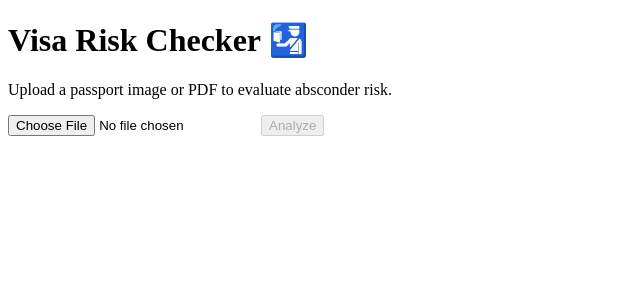
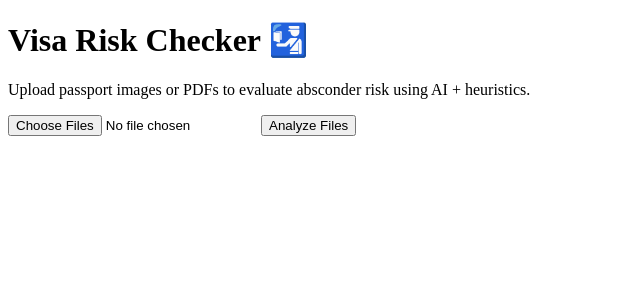
Before and after one commit to smoealy/IhramAI, a Next.js app: page /absconder in a window 1280 px wide. Shown: the top 300 px of the page, without its empty margins (0-640 px from the left). Built offline with nearby package versions, Linux system fonts and the light colour scheme.

Commit message:
Update page.jsx

```diff
--- a/app/absconder/page.jsx
+++ b/app/absconder/page.jsx
@@ -1,76 +1,90 @@
 'use client';
 import { useState } from 'react';
 
-export default function AbsconderCheck() {
-  const [file, setFile] = useState(null);
-  const [result, setResult] = useState(null);
-  const [error, setError] = useState('');
+export default function AbsconderDashboard() {
+  const [files, setFiles] = useState([]);
+  const [results, setResults] = useState([]);
   const [loading, setLoading] = useState(false);
 
-  const handleFile = (e) => {
-    setResult(null);
-    setError('');
-    setFile(e.target.files[0]);
+  const handleFileChange = (e) => {
+    setFiles(Array.from(e.target.files));
+    setResults([]);
   };
 
   const handleSubmit = async () => {
-    if (!file) return setError('Please upload a passport file.');
+    if (!files.length) return;
+
     setLoading(true);
+    const newResults = [];
 
-    try {
+    for (const file of files) {
       const formData = new FormData();
       formData.append('passport', file);
 
+      try {
         const res = await fetch('/api/absconder', {
           method: 'POST',
           body: formData,
         });
 
         const data = await res.json();
-      if (!res.ok) {
-        setError(data.error || 'Something went wrong.');
-      } else {
-        setResult(data);
+        newResults.push({
+          filename: file.name,
+          ...data,
+        });
+      } catch (err) {
+        newResults.push({
+          filename: file.name,
+          status: 'Error',
+          color: 'gray',
+          reason: 'Failed to analyze',
+        });
       }
-    } catch (err) {
-      console.error(err);
-      setError('Failed to analyze the passport.');
     }
 
+    setResults(newResults);
     setLoading(false);
   };
 
   return (
-    <main className="max-w-xl mx-auto p-6 space-y-6">
+    <main className="max-w-5xl mx-auto p-6 space-y-6">
       <h1 className="text-3xl font-bold text-green-700">Visa Risk Checker 🛂</h1>
-      <p className="text-gray-600">Upload a passport image or PDF to evaluate absconder risk.</p>
+      <p className="text-gray-600">Upload passport images or PDFs to evaluate absconder risk using AI + heuristics.</p>
 
-      <input
-        type="file"
-        accept="image/*,.pdf"
-        onChange={handleFile}
-        className="block border p-2 rounded w-full"
-      />
-
+      <div className="space-y-4 p-4 border bg-white rounded-xl shadow">
+        <input type="file" multiple accept="image/*,.pdf" onChange={handleFileChange} />
         <button
           onClick={handleSubmit}
-        className="mt-4 px-4 py-2 bg-green-700 text-white rounded hover:bg-green-800 disabled:opacity-50"
-        disabled={loading || !file}
+          className="bg-green-700 text-white px-6 py-2 rounded hover:bg-green-800"
         >
-        {loading ? 'Analyzing...' : 'Analyze'}
+          {loading ? 'Analyzing...' : 'Analyze Files'}
         </button>
+      </div>
 
-      {error && (
-        <div className="bg-red-100 text-red-700 p-4 rounded shadow">
-          ⚠️ {error}
+      {results.length > 0 && (
+        <section className="space-y-4">
+          <h2 className="text-xl font-semibold">📊 Results</h2>
+          <div className="grid grid-cols-1 gap-4">
+            {results.map((r, index) => (
+              <div
+                key={index}
+                className={`p-4 rounded-xl shadow border text-white ${
+                  r.color === 'red'
+                    ? 'bg-red-600'
+                    : r.color === 'yellow'
+                    ? 'bg-yellow-500 text-black'
+                    : r.color === 'green'
+                    ? 'bg-green-600'
+                    : 'bg-gray-500'
+                }`}
+              >
+                <h3 className="text-lg font-bold">{r.filename}</h3>
+                <p><strong>Status:</strong> {r.status}</p>
+                <p><strong>Reason:</strong> {r.reason}</p>
               </div>
-      )}
-
-      {result && (
-        <div className={`mt-6 p-4 rounded shadow text-white ${result.color === 'red' ? 'bg-red-600' : result.color === 'yellow' ? 'bg-yellow-500' : 'bg-green-600'}`}>
-          <p><strong>Status:</strong> {result.status}</p>
-          <p><strong>Reason:</strong> {result.reason}</p>
+            ))}
           </div>
+        </section>
       )}
     </main>
   );
```
Lines whose indentation alone changed are shown as unchanged.
